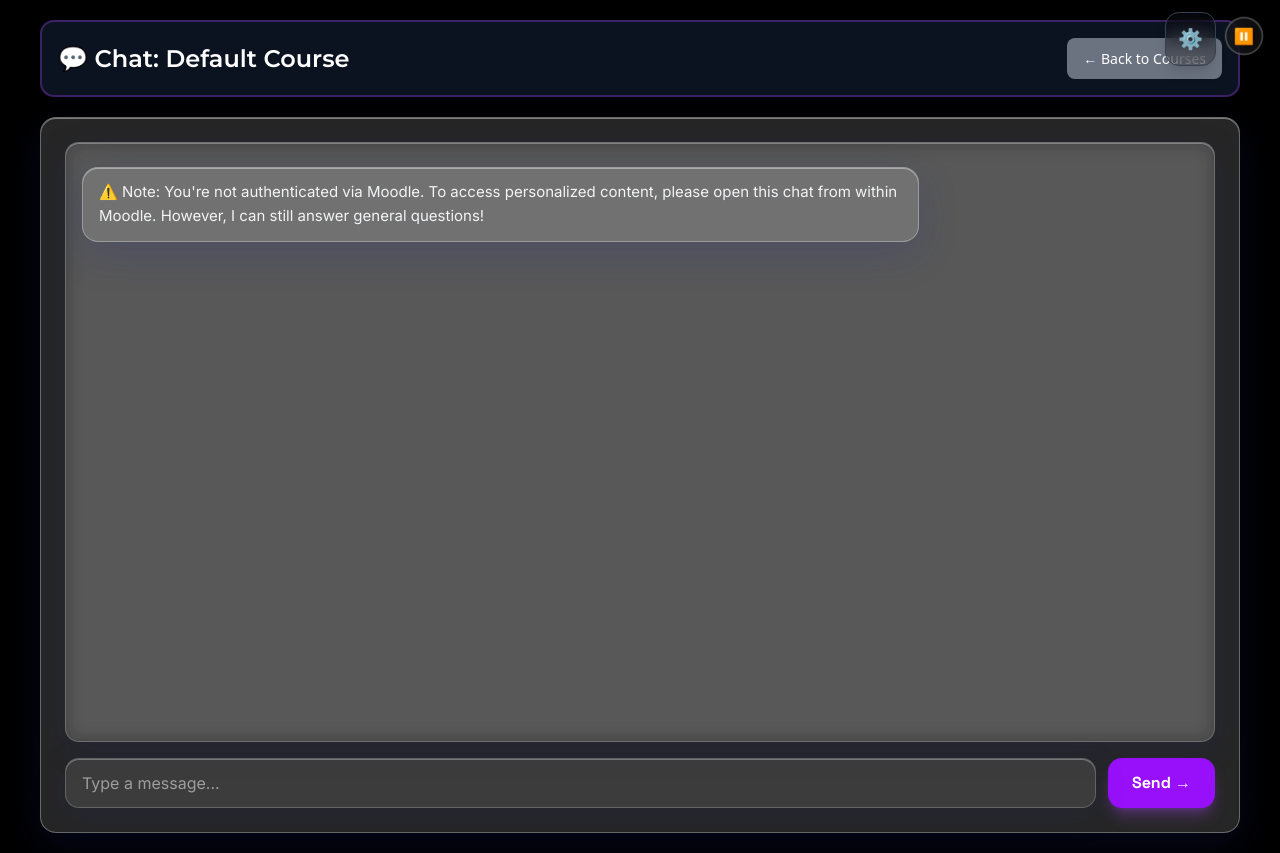
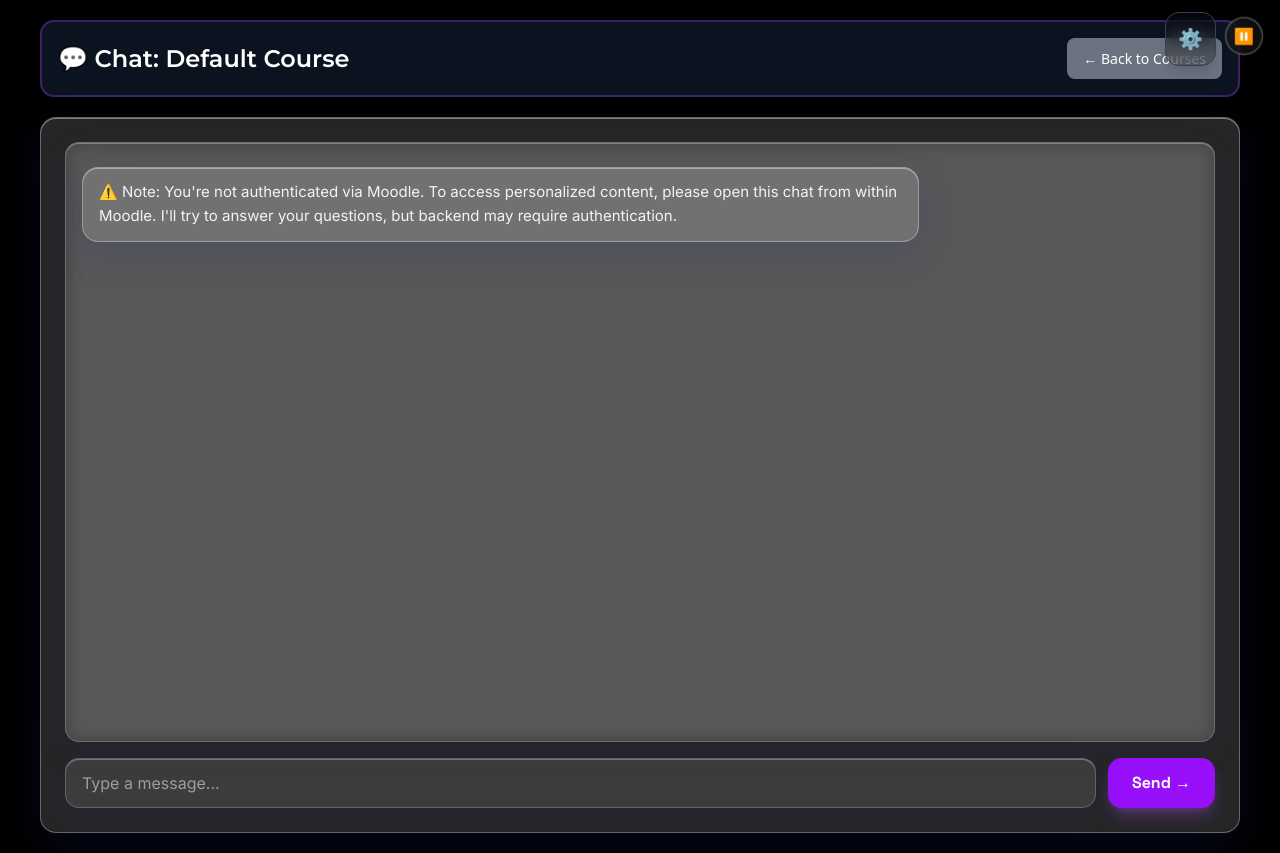
Before and after one commit to EduChatbot/moodle-chatbot-frontend, a Next.js app: page /chat in a window 1280 px wide. Built offline with nearby package versions, Linux system fonts and the light colour scheme; a web font is replaced by a local one.

Commit message:
refactor: enhance debugging information in ChatContent and ChatWindow for Moodle parameters and API requests

```diff
--- a/src/app/chat/page.js
+++ b/src/app/chat/page.js
@@ -19,9 +19,20 @@ function ChatContent() {
   const courseId = searchParams.get('courseid');
   const courseName = searchParams.get('coursename') || searchParams.get('course') || 'Default Course';
 
+  // Debug info
+  useEffect(() => {
+    console.log('Token:', moodleToken ? `${moodleToken.substring(0, 20)}...` : 'NOT PROVIDED');
+    console.log('Course ID:', courseId || 'NOT PROVIDED');
+    console.log('Course Name:', courseName);
+    console.log('Full URL:', window.location.href);
+  }, []);
+
   useEffect(() => {
     if (moodleToken || courseId || courseName) {
       setMoodleData(moodleToken, courseId, courseName);
+      console.log('✅ Moodle data saved to global context');
+    } else {
+      console.warn('⚠️ No Moodle parameters found in URL - user may not have access to authenticated features');
     }
   }, [moodleToken, courseId, courseName, setMoodleData]);
 
--- a/src/components/ChatWindow.js
+++ b/src/components/ChatWindow.js
@@ -1,6 +1,6 @@
 "use client";
 
-import { useState } from "react";
+import { useState, useEffect } from "react";
 import { useRouter } from "next/navigation";
 import { useTheme } from "@/contexts/ThemeContext";
 import { useAnimation } from "@/contexts/AnimationContext";
@@ -17,20 +17,29 @@ export default function ChatWindow({
   const { moodleToken, courseId } = useMoodle();
   const router = useRouter();
 
-  const [messages, setMessages] = useState(() => {
-    if (!moodleToken) {
-      return [
-        {
-          text: "⚠️ Note: You're not authenticated via Moodle. To access personalized content, please open this chat from within Moodle.\n\nHowever, I can still answer general questions!",
-          fromUser: false
-        }
-      ];
+  const [messages, setMessages] = useState([
+    { text: "Hello! What can I help you with today?", fromUser: false }
+  ]);
+  const [loading, setLoading] = useState(false);
+  const [tokenChecked, setTokenChecked] = useState(false);
+
+  useEffect(() => {
+    if (!tokenChecked) {
+      console.log('Moodle Token:', moodleToken ? `${moodleToken.substring(0, 20)}...` : 'NO TOKEN');
+      console.log('Course ID:', courseId);
+
+      if (!moodleToken) {
+
+        setMessages([
+          {
+            text: "⚠️ Note: You're not authenticated via Moodle. To access personalized content, please open this chat from within Moodle.\n\nI'll try to answer your questions, but backend may require authentication.",
+            fromUser: false
+          }
+        ]);
+      }
+      setTokenChecked(true);
     }
-    return [
-      { text: "Hello! What can I help you with today?", fromUser: false }
-    ];
-  });
-  const [loading, setLoading] = useState(false);
+  }, [moodleToken, courseId, tokenChecked]);
 
   // Convert messages to history format for backend
   const getHistory = () => {
@@ -49,9 +58,10 @@ export default function ChatWindow({
     setLoading(true);
 
     try {
-      console.log("Sending message to backend:", text);
-      console.log("Moodle Token:", moodleToken ? `${moodleToken.substring(0, 3)}...` : "NO TOKEN");
-      console.log("Course ID:", courseId);
+      console.log("Message:", text);
+      console.log("Moodle Token:", moodleToken ? `${moodleToken.substring(0, 20)}...` : "⚠️ NO TOKEN - Backend will reject request!");
+      console.log("Course ID:", courseId || "Not set");
+      console.log("Token length:", moodleToken ? moodleToken.length : 0);
 
       // Get conversation history (excluding the welcome message)
       const history = getHistory();
@@ -65,9 +75,14 @@ export default function ChatWindow({
 
       if (moodleToken) {
         headers["Authorization"] = `Bearer ${moodleToken}`;
+        console.log("✅ Authorization header added:", `Bearer ${moodleToken.substring(0, 10)}...`);
       } else {
-        console.warn("⚠️ No Moodle token available - backend may require authentication");
+        console.error("❌ No Moodle token available - backend WILL reject request!");
       }
+
+      console.log("Request headers:", headers);
+      console.log("Request URL:", `${apiUrl}/chat`);
+      console.log("Request body:", { message: text, history, courseId });
 
       const response = await fetch(`${apiUrl}/chat`, {
         method: "POST",
```
